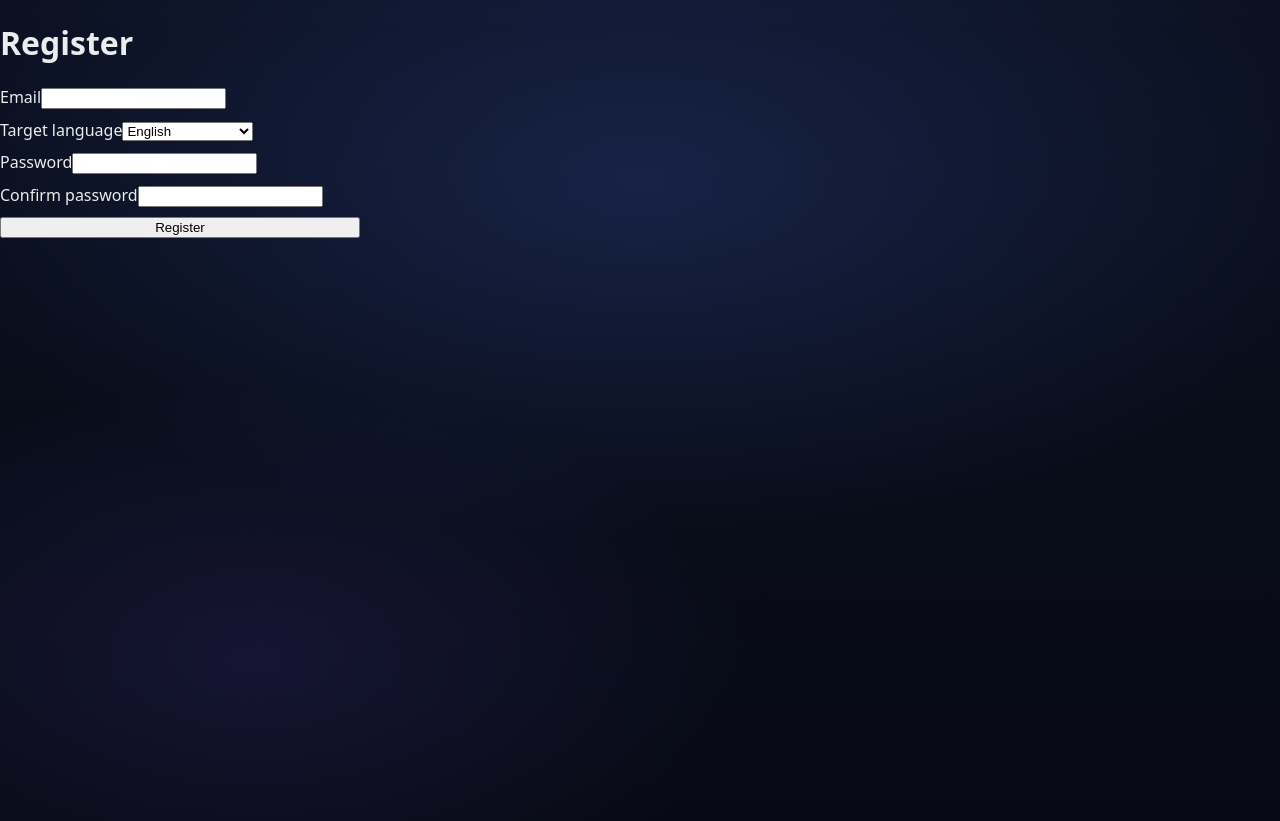
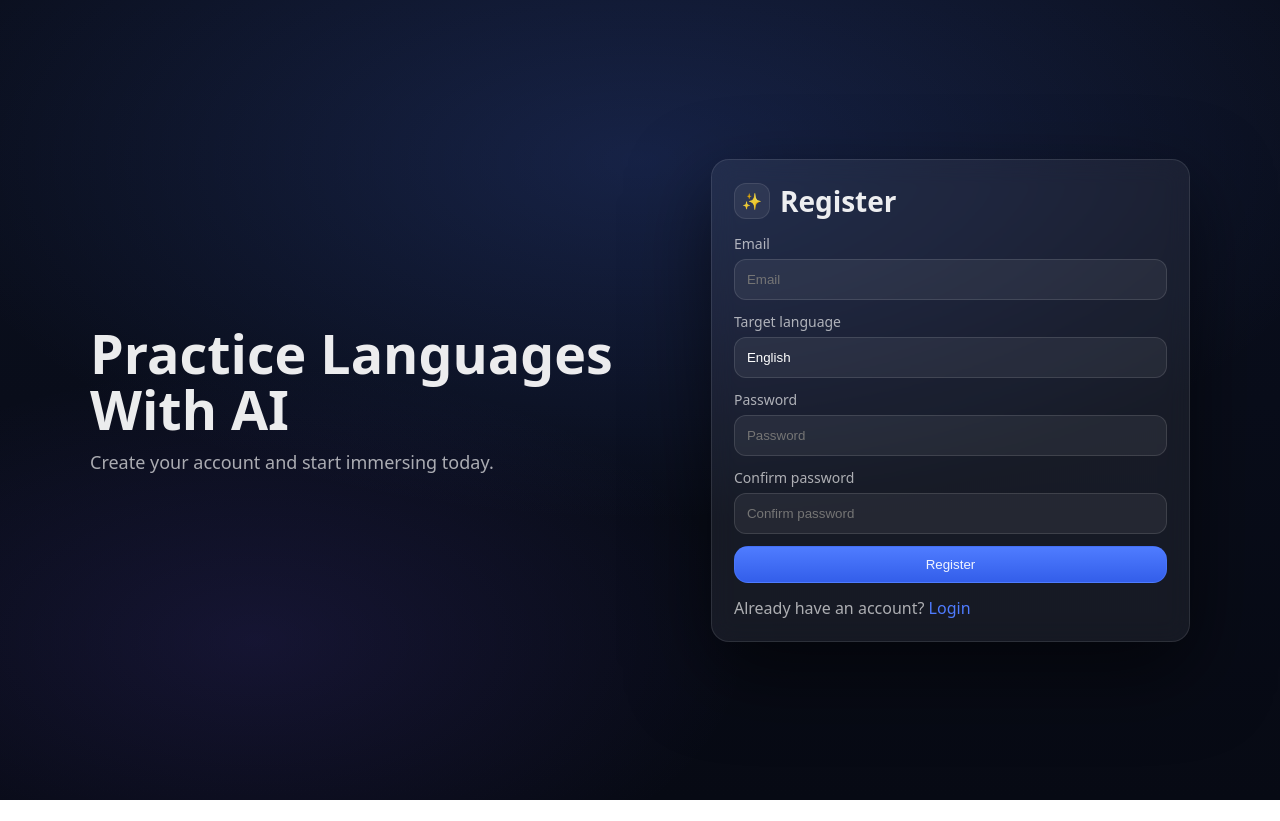
Before and after one commit to MarkMurai3/Language-learning-web-app-with-AI-based-personalized-learning-thesis, a React (Vite) app in the folder frontend/lingua-ai/: page /register in a window 1280 px wide. After the commit the page ends 800 px from the top, so only its background shows below. Built offline with nearby package versions, Linux system fonts and the light colour scheme.

Commit message:
Add style to Register page

```diff
--- a/frontend/lingua-ai/src/App.css
+++ b/frontend/lingua-ai/src/App.css
@@ -309,3 +309,17 @@ body {
   }
 
 }
+
+/* Make select match input style */
+select.input {
+  appearance: none;
+  background: rgba(255,255,255,0.06);
+  color: white;
+  border: 1px solid rgba(255,255,255,0.12);
+}
+
+/* Dropdown options */
+select.input option {
+  background: #0b1020;
+  color: white;
+}
--- a/frontend/lingua-ai/src/pages/Register.jsx
+++ b/frontend/lingua-ai/src/pages/Register.jsx
@@ -1,7 +1,9 @@
+// src/pages/Register.jsx
 import { useState } from "react";
-import { useNavigate } from "react-router-dom";
+import { useNavigate, Link } from "react-router-dom";
 import { register as registerApi } from "../services/api";
 import { saveAuth } from "../services/authStorage";
+import AuthLayout from "../components/AuthLayout";
 
 const LANGUAGE_OPTIONS = [
   "English", "French", "Spanish", "German", "Italian", "Portuguese",
@@ -9,22 +11,14 @@ const LANGUAGE_OPTIONS = [
   "Thai", "Vietnamese", "Indonesian", "Bengali", "Urdu", "Turkish",
   "Polish", "Swedish", "Finnish", "Romanian", "Dutch", "Czech", "Greek",
   "Bulgarian", "Swahili", "Afrikaans", "Norwegian", "Tagalog",
-  "Ukrainian", "Hebrew", "Malay", "Tamil"
+  "Ukrainian", "Hebrew", "Malay", "Tamil",
 ];
-
-
-// const LEVEL_OPTIONS = ["A1", "A2", "B1", "B2", "C1", "C2"];
 
 export default function Register() {
   const navigate = useNavigate();
 
-  // const [username, setUsername] = useState("");
   const [email, setEmail] = useState("");
-
-  // const [nativeLanguage, setNativeLanguage] = useState("Hungarian");
   const [targetLanguage, setTargetLanguage] = useState("English");
-  // const [targetLevel, setTargetLevel] = useState("A2");
-
   const [password, setPassword] = useState("");
   const [confirmPassword, setConfirmPassword] = useState("");
 
@@ -42,18 +36,10 @@ export default function Register() {
 
     setLoading(true);
     try {
-      const { user, token } = await registerApi(
-        email,
-        password,
-        // username,
-        // nativeLanguage,
-        targetLanguage,
-        // targetLevel
-      );
-
+      const { user, token } = await registerApi(email, password, targetLanguage);
       saveAuth(token, user);
 
-      // After register → interests onboarding
+      // after register -> interests onboarding
       navigate("/interests");
     } catch (err) {
       setError(err.message || "Registration failed");
@@ -63,74 +49,80 @@ export default function Register() {
   }
 
   return (
-    <div>
-      <h1>Register</h1>
+    <AuthLayout
+      title="Practice Languages With AI"
+      subtitle="Create your account and start immersing today."
+    >
+      <div className="auth-cardHeader">
+        <div className="auth-icon" aria-hidden="true">✨</div>
+        <div className="auth-cardTitle">Register</div>
+      </div>
 
-      <form onSubmit={handleSubmit} style={{ display: "grid", gap: 10, maxWidth: 360 }}>
-        {/* <label>
-          Username
-          <input value={username} onChange={(e) => setUsername(e.target.value)} required />
-        </label> */}
+      <form onSubmit={handleSubmit} className="form">
+        <div className="field">
+          <label>Email</label>
+          <input
+            className="input"
+            value={email}
+            onChange={(e) => setEmail(e.target.value)}
+            type="email"
+            placeholder="Email"
+            autoComplete="email"
+            required
+          />
+        </div>
 
-        <label>
-          Email
-          <input value={email} onChange={(e) => setEmail(e.target.value)} type="email" required />
-        </label>
-
-        {/* <label>
-          Native language
-          <select value={nativeLanguage} onChange={(e) => setNativeLanguage(e.target.value)}>
+        <div className="field">
+          <label>Target language</label>
+          <select
+            className="input"
+            value={targetLanguage}
+            onChange={(e) => setTargetLanguage(e.target.value)}
+          >
             {LANGUAGE_OPTIONS.map((l) => (
               <option key={l} value={l}>
                 {l}
               </option>
             ))}
           </select>
-        </label> */}
+        </div>
 
-        <label>
-          Target language
-          <select value={targetLanguage} onChange={(e) => setTargetLanguage(e.target.value)}>
-            {LANGUAGE_OPTIONS.map((l) => (
-              <option key={l} value={l}>
-                {l}
-              </option>
-            ))}
-          </select>
-        </label>
+        <div className="field">
+          <label>Password</label>
+          <input
+            className="input"
+            value={password}
+            onChange={(e) => setPassword(e.target.value)}
+            type="password"
+            placeholder="Password"
+            autoComplete="new-password"
+            required
+          />
+        </div>
 
-        {/* <label>
-          Target level
-          <select value={targetLevel} onChange={(e) => setTargetLevel(e.target.value)}>
-            {LEVEL_OPTIONS.map((lvl) => (
-              <option key={lvl} value={lvl}>
-                {lvl}
-              </option>
-            ))}
-          </select>
-        </label> */}
-
-        <label>
-          Password
-          <input value={password} onChange={(e) => setPassword(e.target.value)} type="password" required />
-        </label>
-
-        <label>
-          Confirm password
+        <div className="field">
+          <label>Confirm password</label>
           <input
+            className="input"
             value={confirmPassword}
             onChange={(e) => setConfirmPassword(e.target.value)}
             type="password"
+            placeholder="Confirm password"
+            autoComplete="new-password"
             required
           />
-        </label>
+        </div>
 
-        <button disabled={loading} type="submit">
+        <button className="btn btn-primary" disabled={loading} type="submit">
           {loading ? "Creating account..." : "Register"}
         </button>
 
-        {error && <p style={{ color: "crimson" }}>{error}</p>}
+        {error ? <div className="err">{error}</div> : null}
       </form>
-    </div>
+
+      <div className="auth-footer">
+        Already have an account? <Link to="/login">Login</Link>
+      </div>
+    </AuthLayout>
   );
 }
```
